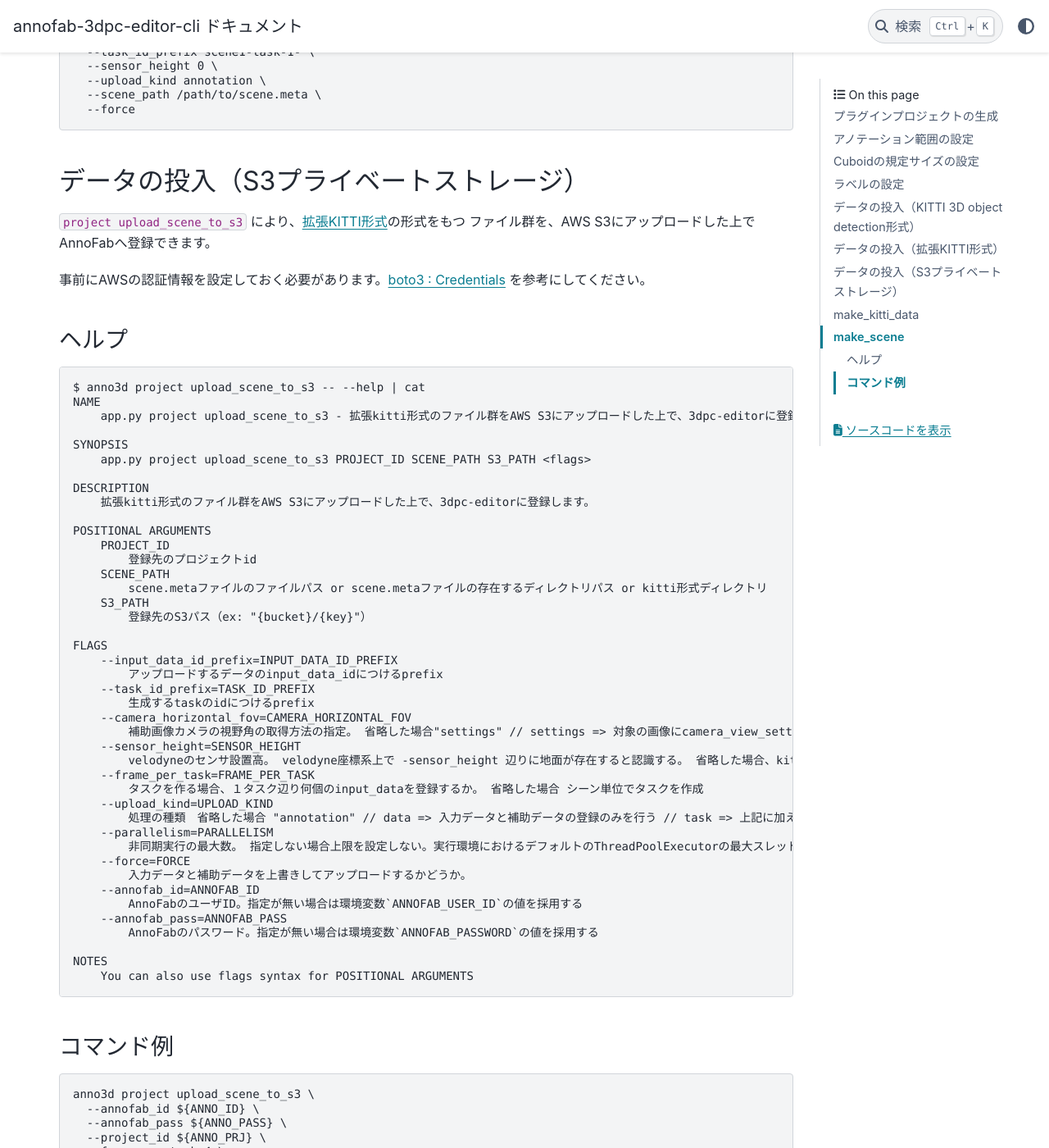
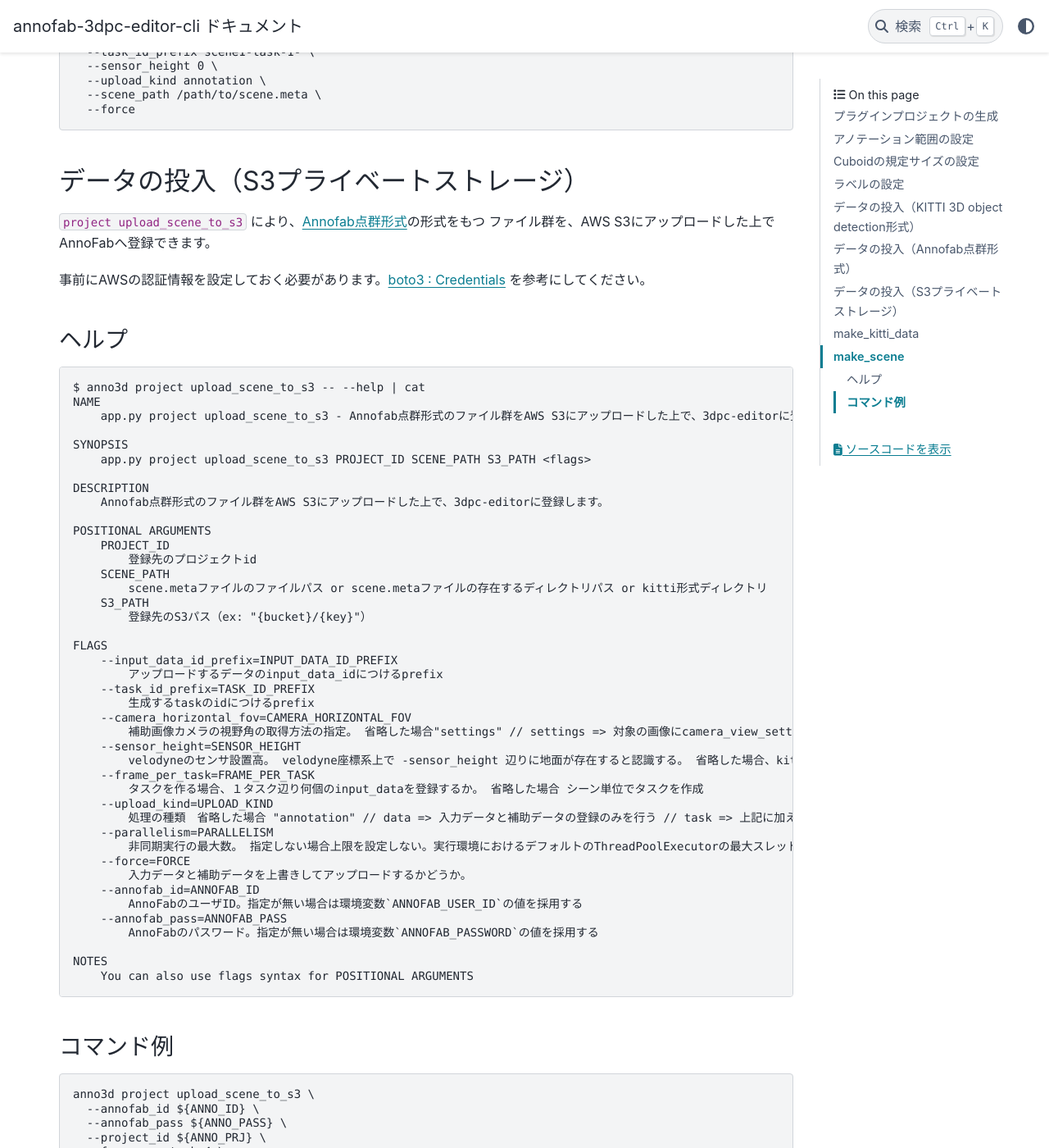
Before and after one commit to kurusugawa-computer/annofab-3dpc-editor-cli, a Sphinx documentation site: the page built from docs/user_guide/command_sample.md, in a window 1280 px wide and 1400 px high, scrolled down 10643 px. Shown: the whole window at 82% size. Built offline with Sphinx 7.4.7 and the PyData theme 0.15.4, drawn with Linux system fonts in a browser that asks for light colours; some of the changed text lies outside the part shown.

Commit message:
拡張KITTI形式 から Annofab点群形式にリネーム

````diff
--- a/docs/user_guide/command_sample.md
+++ b/docs/user_guide/command_sample.md
@@ -491,10 +491,9 @@ anno3d project upload_kitti_data \
   --force
 ```
 
-### データの投入（拡張KITTI形式）
+### データの投入（Annofab点群形式）
 
-`project upload_scene` により、[拡張KITTI形式](kitti_extension.md)の形式をもつ
-ファイル群をAnnoFabへ登録できます。
+`project upload_scene` により、[Annofab点群形式](kitti_extension.md)のファイル群をAnnoFabへ登録できます。
 あわせて `--upload_kind` を指定することで、タスク作成やアノテーション登録も同時に行うことができます。
 
 
@@ -503,13 +502,13 @@ anno3d project upload_kitti_data \
 ```
 $ anno3d project upload_scene -- --help | cat
 NAME
-    app.py project upload_scene - 拡張kitti形式のファイル群をAnnoFabにアップロードします
+    app.py project upload_scene - Annofab点群形式のファイル群をAnnoFabにアップロードします
 
 SYNOPSIS
     app.py project upload_scene PROJECT_ID SCENE_PATH <flags>
 
 DESCRIPTION
-    拡張kitti形式のファイル群をAnnoFabにアップロードします
+    Annofab点群形式のファイル群をAnnoFabにアップロードします
 
 POSITIONAL ARGUMENTS
     PROJECT_ID
@@ -563,7 +562,7 @@ anno3d project upload_scene \
 
 ### データの投入（S3プライベートストレージ）
 
-`project upload_scene_to_s3` により、[拡張KITTI形式](kitti_extension.md)の形式をもつ
+`project upload_scene_to_s3` により、[Annofab点群形式](kitti_extension.md)の形式をもつ
 ファイル群を、AWS S3にアップロードした上でAnnoFabへ登録できます。
 
 事前にAWSの認証情報を設定しておく必要があります。[boto3 : Credentials](https://boto3.amazonaws.com/v1/documentation/api/latest/guide/credentials.html) を参考にしてください。
@@ -574,13 +573,13 @@ anno3d project upload_scene \
 ```
 $ anno3d project upload_scene_to_s3 -- --help | cat
 NAME
-    app.py project upload_scene_to_s3 - 拡張kitti形式のファイル群をAWS S3にアップロードした上で、3dpc-editorに登録します。
+    app.py project upload_scene_to_s3 - Annofab点群形式のファイル群をAWS S3にアップロードした上で、3dpc-editorに登録します。
 
 SYNOPSIS
     app.py project upload_scene_to_s3 PROJECT_ID SCENE_PATH S3_PATH <flags>
 
 DESCRIPTION
-    拡張kitti形式のファイル群をAWS S3にアップロードした上で、3dpc-editorに登録します。
+    Annofab点群形式のファイル群をAWS S3にアップロードした上で、3dpc-editorに登録します。
 
 POSITIONAL ARGUMENTS
     PROJECT_ID
@@ -688,20 +687,20 @@ $ anno3d local make_kitti_data \
 
 ### make_scene
 
-拡張KITTI形式のデータを元に出力する場合は、`anno3d local make_scene`コマンドを利用してください。
+Annofab点群形式のデータを元に出力する場合は、`anno3d local make_scene`コマンドを利用してください。
 
 #### ヘルプ
 
 ```
 $ anno3d local make_scene -- --help | cat
 NAME
-    app.py local make_scene - 拡張kitti形式のファイル群を3dpc-editorに登録可能なファイル群に変換します。 annofabのプライベートストレージを利用する場合にこのコマンドを利用します。
+    app.py local make_scene - Annofab点群形式のファイル群を3dpc-editorに登録可能なファイル群に変換します。 annofabのプライベートストレージを利用する場合にこのコマンドを利用します。
 
 SYNOPSIS
     app.py local make_scene SCENE_PATH OUTPUT_DIR <flags>
 
 DESCRIPTION
-    拡張kitti形式のファイル群を3dpc-editorに登録可能なファイル群に変換します。 annofabのプライベートストレージを利用する場合にこのコマンドを利用します。
+    Annofab点群形式のファイル群を3dpc-editorに登録可能なファイル群に変換します。 annofabのプライベートストレージを利用する場合にこのコマンドを利用します。
 
 POSITIONAL ARGUMENTS
     SCENE_PATH
````
Also changed, not shown: docs/index.md (+1 -1 lines), docs/user_guide/kitti_extension.md (+1 -1 lines), 2 other files.
